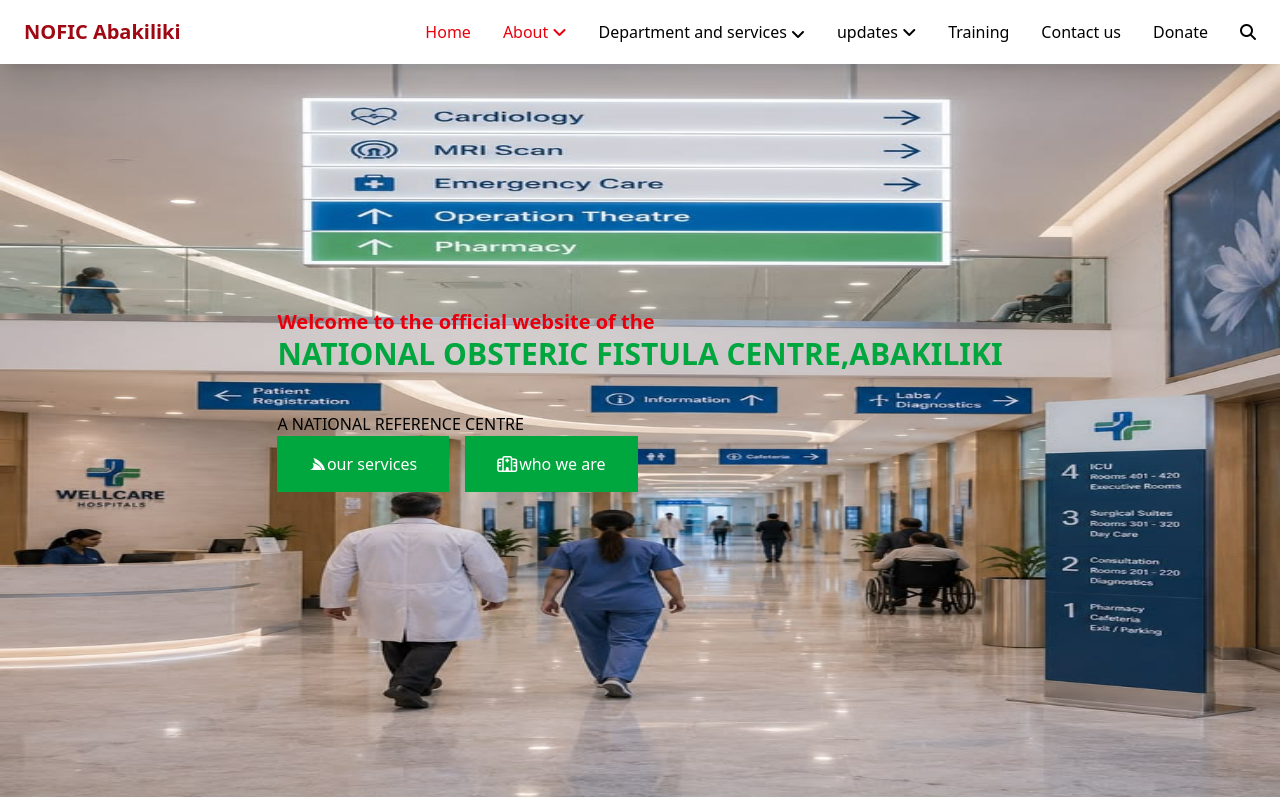
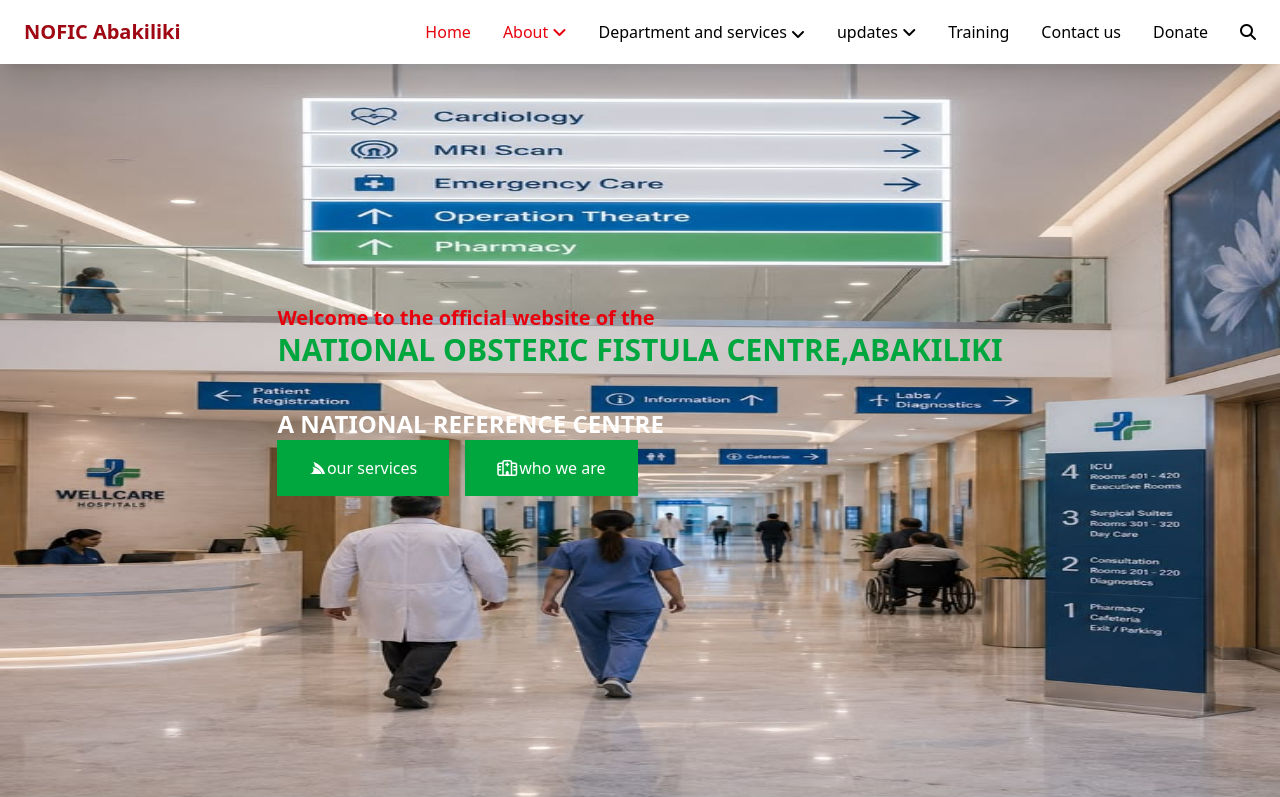
Before and after one commit to Emmanueladimchinaobi/NOFIC-web, a website: page index.html in a window 1280 px wide. Shown: the top 797 px of the page. Drawn offline with Linux system fonts and the light colour scheme.

Commit message:
first commit

```diff
--- a/index.html
+++ b/index.html
@@ -238,7 +238,7 @@
       <h1 class=" text-red-600 font-extrabold text-xl ">Welcome to the official website of the</h1>
       <p class="  text-green-600 font-extrabold  text-3xl  hover:text-white  ">
         NATIONAL OBSTERIC FISTULA CENTRE,ABAKILIKI</p>
-      <p class="text-black mt-10">A NATIONAL REFERENCE CENTRE</p>
+      <p class="text-white text-2xl mt-10 font-extrabold">A NATIONAL REFERENCE CENTRE</p>
       <div class="flex gap-4">
         <button class="px-8 py-4 bg-green-600 text-white hover:bg-red-500 cursor-pointer flex items-center gap-0.5 ">
           <i class="fa-brands fa-servicestack "></i> our services</button>
```
Also changed, not shown: src/output.css.
